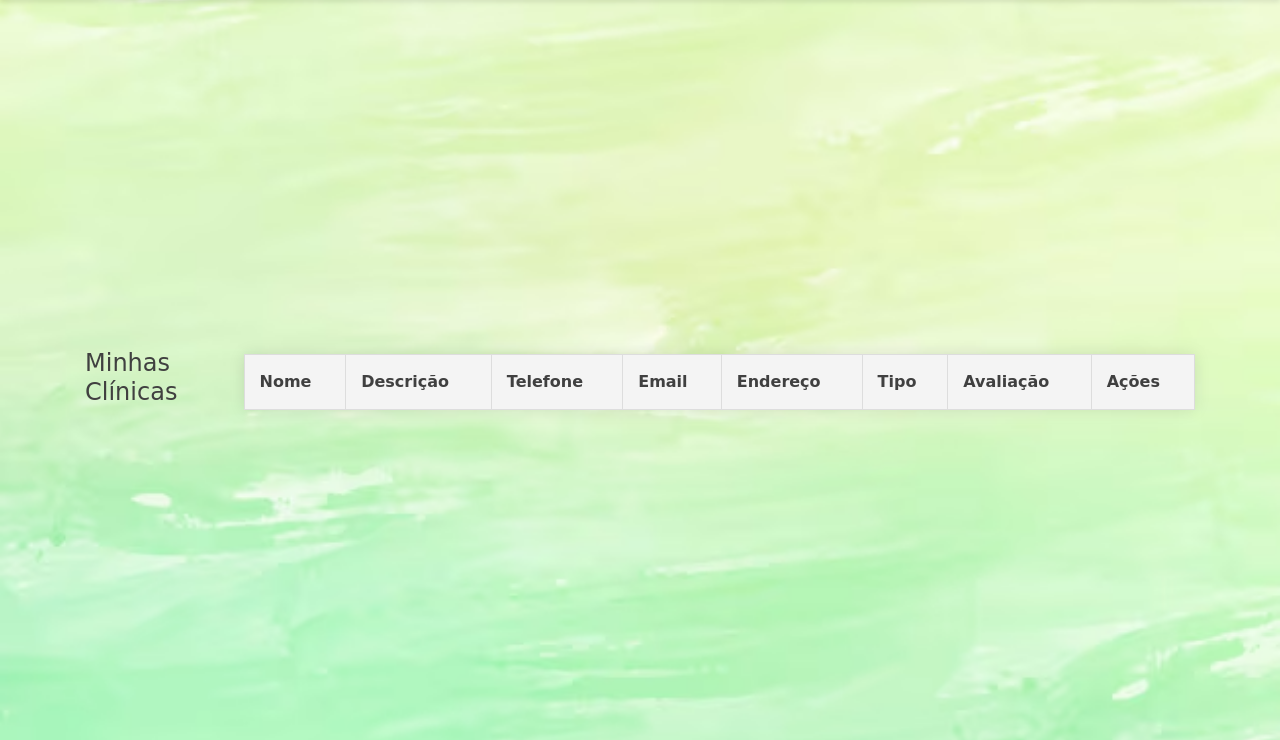
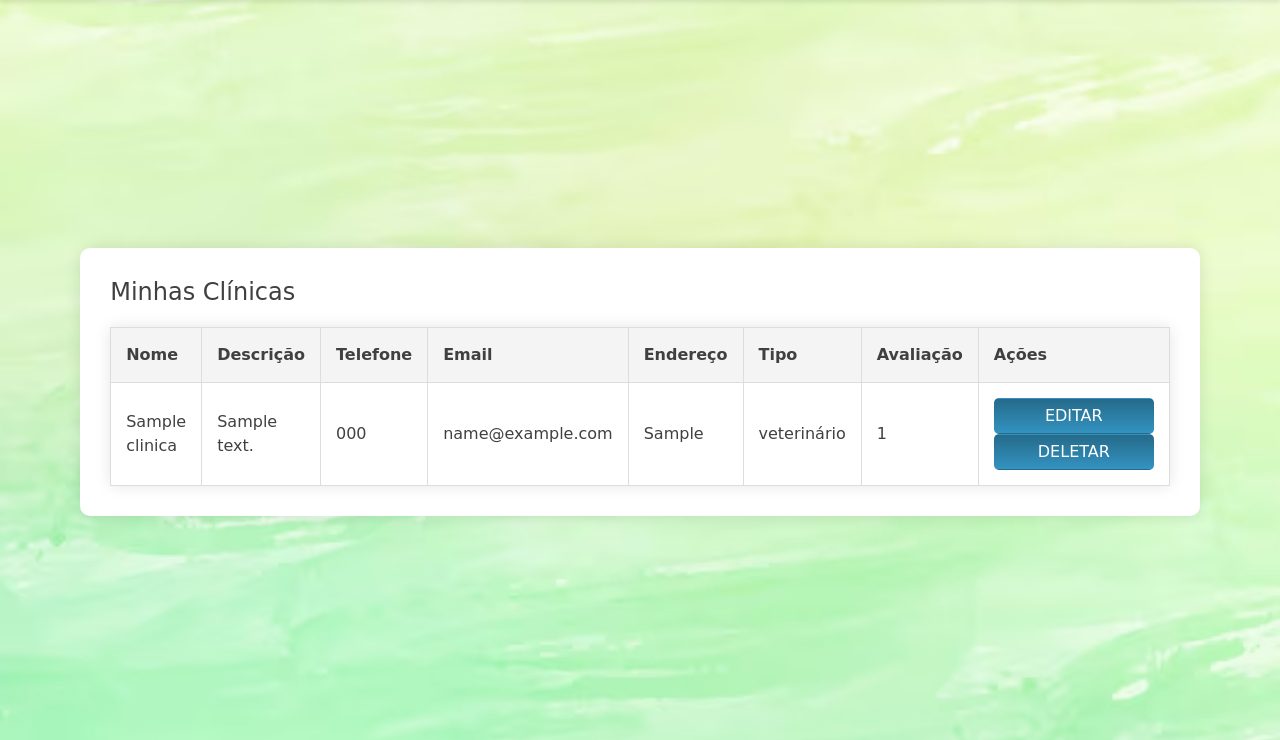
Before and after one commit to lipesanfelice/quickmed, a Flask app: page /account/user_clinicas in a window 1280 px wide. Shown: the part 60-800 px from the top of the page. Run offline with Flask 3, Linux system fonts and the light colour scheme; a user stored in the database is signed in; tables that the repository leaves empty or names only in its code hold one stand-in row (values such as "Sample post"); lists and menus that the app fills with data are empty; parts of the project's set-up code (start-up, migrations or seed data) failed here and were passed over; some libraries are stand-ins or nearby versions.

Commit message:
Botão delete e edit das clinicas_usuario funcionam agora

```diff
--- a/app.py
+++ b/app.py
@@ -97,8 +97,38 @@ def get_clinicas():
         return jsonify({"error": str(e)}), 500
 
 
+@app.route('/api/clinica/<int:clinica_id>', methods=['GET'])
+@login_required
+def get_clinica_by_id(clinica_id):
+    try:
+        # Busca a clínica pelo ID e verifica se está associada ao usuário atual
+        clinica = Clinica.query.filter_by(id=clinica_id).first()
+
+        if not clinica:
+            return jsonify({"error": "Clínica não encontrada ou não autorizada"}), 404
+
+        result = {
+            'id': clinica.id,
+            'nome': clinica.nome,
+            'descricao': clinica.descricao,
+            'telefone': clinica.telefone,
+            'latitude': float(clinica.latitude),
+            'longitude': float(clinica.longitude),
+            'email': clinica.email,
+            'endereco': clinica.endereco,
+            'tipo': clinica.tipo,
+            'horario': clinica.horario,
+            'avaliacao': float(clinica.avaliacao) if clinica.avaliacao else None,
+        }
+
+        return jsonify(result)
+
+    except Exception as e:
+        return jsonify({"error": str(e)}), 500
+
+
 ##Carrega as clínicas associados ao usuário
-@app.route('/api/clinicas', methods=['GET'])
+@app.route('/api/clinicas/', methods=['GET'])
 @login_required
 def api_clinicas():
     try:
@@ -134,7 +164,7 @@ def logout():
 
 
 #não sei se devia estar aqui, mas essa função serve para editar a clinica
-@app.route('/edit-user_clinics', methods=['PUT'])
+@app.route('/edit-user_clinics', methods=['POST'])
 @login_required
 def edit_clinica_bd():
     data = request.json
@@ -149,11 +179,7 @@ def edit_clinica_bd():
     clinica.telefone = data.get('telefone', clinica.telefone)
     clinica.email = data.get('email', clinica.email)
     clinica.endereco = data.get('endereco', clinica.endereco)
-    clinica.latitude = data.get('latitude', clinica.latitude)
-    clinica.longitude = data.get('longitude', clinica.longitude)
     clinica.tipo = data.get('tipo', clinica.tipo)
-    clinica.avaliacao = data.get('avaliacao', clinica.avaliacao)
-    clinica.horario = data.get('horario', clinica.horario)
 
     try:
         # Realizar o commit das alterações
@@ -163,6 +189,37 @@ def edit_clinica_bd():
         # Reverter as alterações em caso de erro
         db.session.rollback()
         return jsonify({"message": "Erro ao atualizar informações", "error": str(e)}), 500
+
+
+@app.route('/delete-user_clinics', methods=['POST'])
+@login_required
+def delete_user_clinic():
+
+    # Obter o ID da clínica a partir dos dados da requisição
+    data = request.get_json()
+    clinic_id = data.get('id')
+
+    if not clinic_id:
+        return jsonify({"error": "ID da clínica não fornecido."}), 400
+
+    # Verificar se a clínica pertence ao usuário atual
+    clinic_user = Clinica_Usuario.query.filter_by(
+        id_usuario=current_user.id,
+        id_clinica=clinic_id
+    ).first()
+
+    if not clinic_user:
+        return jsonify({"error": "Clínica não encontrada ou você não tem permissão para deletá-la."}), 404
+
+    try:
+        # Remover a associação entre o usuário e a clínica
+        db.session.delete(clinic_user)
+        db.session.commit()
+
+        return jsonify({"message": "Clínica deletada com sucesso."}), 200
+
+    except Exception as e:
+        return jsonify({"message": f"Erro ao deletar clínica: {str(e)}"}), 500
 
 # Função para adicionar uma clínica ao banco (Blueprint)
 @app.route('/clinicas', methods=['POST'])
--- a/populate.py
+++ b/populate.py
@@ -17,8 +17,8 @@ df['LONGITUDE'] = df['LONGITUDE'].astype(float)
 # Establish a connection to the MySQL database
 conn = mysql.connector.connect(
     host="localhost",
-    user="admin",
-    password="Chico2704",
+    user="root",
+    password="Chico2704$",
     database="quickmed"
 )
 
--- a/templates/account.html
+++ b/templates/account.html
@@ -33,7 +33,7 @@
         font-weight: bold;
     }
 
-    .botao-editar {
+    .botao-editar,.botao-clinicas {
         padding: 8px 16px;
         border-radius: 20px;
         background-image: linear-gradient(#256a8a, #3393c1);
--- a/templates/user_clinicas.html
+++ b/templates/user_clinicas.html
@@ -1,14 +1,22 @@
 {% extends 'base.html' %}
 
-{% block title %}Minhass Clínicas{% endblock %}
+{% block title %}Minhas Clínicas{% endblock %}
 
 {% block content %}
 <style>
+    #minhas-clinicas-container {
+        max-width: 1200px;
+        margin: 0 auto;
+        padding: 30px;
+        background-color: #ffffff;
+        border-radius: 10px;
+        box-shadow: 0 0 15px rgba(0, 0, 0, 0.1);
+    }
+
     #clinicas-table {
         width: 100%;
-        max-width: 1200px;
-        margin: 0 auto;
         border-collapse: collapse;
+        margin-top: 20px;
         box-shadow: 0 0 15px rgba(0, 0, 0, 0.1);
     }
 
@@ -23,7 +31,7 @@
     }
 
     #clinicas-table td:last-child {
-        display: flex;
+        display: fixed;
         gap: 10px;
     }
 
@@ -35,22 +43,19 @@
         text-align: center;
     }
 
-    .botao-editar {
-        padding: 8px 16px;
-        border-radius: 20px;
-        background-image: linear-gradient(#256a8a, #3393c1);
-        border: solid 1px #256a8a;
-        font-size: 14px;
-        color: white;
-        font-weight: bold;
-        align-self: center;
-        cursor: pointer;
-        text-align: center;
-        margin-top: 20px;
+    .btn-edit {
+        background-color: #007bff;
     }
 
-    /* Estilo do modal */
-    #editModal {
+    .btn-delete {
+        background-color: #007bff;
+    }
+
+    .btn-cancelar{
+        background-color: #007bff;
+    }
+
+    #editModal, #deleteModal {
         display: none;
         position: fixed;
         top: 0;
@@ -74,35 +79,21 @@
         gap: 20px;
     }
 
-    #modal-header {
-        display: flex;
-        justify-content: space-between;
-        align-items: center;
-    }
-
     #modal-form-content {
         display: grid;
-        grid-template-columns: repeat(3, 1fr); /* Duas colunas */
-        gap: 30px;
+        grid-template-columns: 1fr 1fr;
+        gap: 15px;
     }
 
     .campo-input {
         display: flex;
         flex-direction: column;
-        gap: 5px; /* Reduz o espaço entre o rótulo e o campo */
-    }
-
-    .btn-edit {
-        background-color: #007bff;
-    }
-
-    .btn-delete {
-        background-color: #dc3545;
+        gap: 5px;
     }
 </style>
 
+<div id="minhas-clinicas-container">
     <h1>Minhas Clínicas</h1>
-
     <table id="clinicas-table">
         <thead>
             <tr>
@@ -117,59 +108,37 @@
             </tr>
         </thead>
         <tbody>
-        <!-- As clínicas serão inseridas aqui via JavaScript -->
+            <!-- Dados das clínicas serão inseridos aqui via JavaScript -->
         </tbody>
     </table>
+
     <!-- Modal de Edição -->
     <div id="editModal" class="modal">
-    <div class="modal-content">
+        <div id="modal-content">
             <span class="close" onclick="$('#editModal').hide()">&times;</span>
             <h2>Editar Clínica</h2>
             <form id="edit-form">
                 <div id="modal-form-content">
                     <div class="campo-input">
-                <input type="hidden" id="clinica-id">
+                        <label for="nome">Nome:</label>
+                        <input type="text" id="nome" required />
                     </div>
-                <div class="campo-input">
-                    <label for="nome">Nome:</label>
-                    <input type="text" id="nome">
-                </div>
-
                     <div class="campo-input">
                         <label for="descricao">Descrição:</label>
                         <textarea id="descricao"></textarea>
                     </div>
-
                     <div class="campo-input">
                         <label for="telefone">Telefone:</label>
-                    <input type="text" id="telefone">
+                        <input type="text" id="telefone" />
                     </div>
-
                     <div class="campo-input">
                         <label for="emailClinica">Email:</label>
                         <input type="email" id="emailClinica" />
                     </div>
-
                     <div class="campo-input">
                         <label for="endereco">Endereço:</label>
                         <input type="text" id="endereco" />
                     </div>
-
-                <div class="campo-input">
-                    <label for="horario">Horário de Funcionamento:</label>
-                    <input type="text" id="horario" />
-                </div>
-
-                <div class="campo-input">
-                    <label for="latitude">Latitude:</label>
-                    <input type="number" id="latitude"  min="-90" max="90" step="0.0000001" />
-                </div>
-
-                <div class="campo-input">
-                    <label for="longitude">Longitude:</label>
-                    <input type="number" id="longitude" min="-180" max="180" step="0.0000001" />
-                </div>
-
                     <div class="campo-input">
                         <label for="tipo">Tipo:</label>
                         <select id="tipo">
@@ -178,127 +147,134 @@
                         </select>
                     </div>
                 </div>
-            <!-- Adicione mais campos conforme necessário -->
                 <div style="text-align: center;">
-                <button type="submit">Salvar</button>
+                    <button type="submit" class="btn btn-edit">Salvar</button>
                 </div>
             </form>
         </div>
     </div>
 
     <!-- Modal de Confirmação de Exclusão -->
-<div id="deleteModal" class="modal" style="display:none;">
-    <div class="modal-content">
+    <div id="deleteModal" class="modal">
+        <div id="modal-content">
             <span class="close" onclick="$('#deleteModal').hide()">&times;</span>
             <h2>Confirmar Exclusão</h2>
             <p>Tem certeza de que deseja excluir esta clínica?</p>
-        <button id="confirm-delete">Deletar</button>
-        <button onclick="$('#deleteModal').hide()">Cancelar</button>
+            <button id="confirm-delete" class="btn btn-cancelar">Deletar</button>
+            <button onclick="$('#deleteModal').hide()" class="btn btn-cancelar">Cancelar</button>
         </div>
     </div>
-
-
+</div>
 {% endblock %}
 
 {% block scripts %}
 <script>
-let clinicaId = null; // Variável global para armazenar o ID da clínica
-
-    function abrirModalDeletar(clinica){
-
+// Scripts para carregar, editar e deletar as clínicas
+    $(document).ready(function() {
+        // Carregar as clínicas
+        function carregarClinicas() {
+            $.get('/api/clinicas', function(clinicas) {
+                const tbody = $('#clinicas-table tbody');
+                tbody.empty();
+                clinicas.forEach(clinica => {
+                    tbody.append(`
+                        <tr>
+                            <td>${clinica.nome}</td>
+                            <td>${clinica.descricao}</td>
+                            <td>${clinica.telefone}</td>
+                            <td>${clinica.email}</td>
+                            <td>${clinica.endereco}</td>
+                            <td>${clinica.tipo}</td>
+                            <td>${clinica.avaliacao || 'N/A'}</td>
+                            <td>
+                                <button class="btn btn-edit" data-id="${clinica.id}">Editar</button>
+                                <button class="btn btn-delete" data-id="${clinica.id}">Deletar</button>
+                            </td>
+                        </tr>
+                    `);
+                });
+            });
         }
 
-    //Modal de edição da clinica
-    $('#editModal').submit(function(event) {
+        carregarClinicas();
+    });
+
+    $('#edit-form').submit(function (event) {
         event.preventDefault(); // Evita a atualização da página
 
         // Coleta os dados do formulário
         const data = {
+            id: $(this).data('clinica-id'),
             nome: $('#nome').val(),
             descricao: $('#descricao').val(),
             telefone: $('#telefone').val(),
             email: $('#emailClinica').val(),
             endereco: $('#endereco').val(),
-            latitude: $('#latitude').val(),
-            longitude: $('#longitude').val(),
             tipo: $('#tipo').val(),
-            avaliacao: $('#avaliacao').val(),
-            horario: $('#horario').val()
         };
 
         // Envia os dados usando AJAX
         $.ajax({
-            url: '/edit-user_clinics',  // URL correta para envio
+            url: '/edit-user_clinics',
             type: 'POST',
             contentType: 'application/json',
             data: JSON.stringify(data),
-            success: function(response) {
-                alert(response.message);
-                $('#editModal').hide();
-                carregarClinicas();
+            success: function (response) {
+                alert(response.message); // Exibe a mensagem de sucesso
+                window.location.href = '{{ url_for("user_clinicas") }}'; // Redireciona para o mapa
             },
-            error: function(xhr) {
+            error: function (xhr) {
                 alert('Erro ao editar clínica!'); // Exibe mensagem de erro
             }
         });
     });
 
-    //Carrega junto com a página
-    $(document).ready(function() {
-        // Função para carregar as clínicas
-        function carregarClinicas() {
-            $.get('/api/clinicas')  // Chama a rota da API para buscar as clínicas
-                .done(function(clinicas) {
-                    var tbody = $('#clinicas-table tbody');
-                    tbody.empty();  // Limpa a tabela antes de preencher
+    $(document).on('click', '.btn-edit', function() {
+        const id = $(this).data('id');
+        abrirModalEditar(id);
+    });
 
-                    clinicas.forEach(function(clinica) {
-                        // Cria uma nova linha para cada clínica
-                        var row = '<tr>' +
-                            '<td>' + clinica.nome + '</td>' +
-                            '<td>' + clinica.descricao + '</td>' +
-                            '<td>' + clinica.telefone + '</td>' +
-                            '<td>' + clinica.email + '</td>' +
-                            '<td>' + clinica.endereco + '</td>' +
-                            '<td>' + clinica.tipo + '</td>' +
-                            '<td>' + (clinica.avaliacao || 'N/A') + '</td>' +
-                            '<td>' +
-                                '<button id="btn-edit" class="btn btn-edit">Editar</button>' +
-                                '<button id="btn-delete" class="btn btn-delete" onclick="abrirModalDeletar(${clinica.id})">Deletar</button>' +
-                            '</td>' +
-                        '</tr>';
-                        tbody.append(row);  // Adiciona a nova linha na tabela
-                        // Adiciona o evento de clique para o botão "Editar"
-                        $('#btn-edit').last().click(function() {
-                            abrirModalEditar(clinica); // Passa o objeto clinica para a função
+    // Função para abrir o modal de edição
+    function abrirModalEditar(id) {
+        const editModal = document.getElementById('editModal');
+        editModal.style.display = 'flex'; // Exibe o modal
+        $('#edit-form').data('clinica-id', id);
+        $.get(`/api/clinica/${id}`, function(clinica) {
+            $('#nome').val(clinica.nome);
+            $('#descricao').val(clinica.descricao);
+            $('#telefone').val(clinica.telefone);
+            $('#emailClinica').val(clinica.email);
+            $('#endereco').val(clinica.endereco);
+            $('#tipo').val(clinica.tipo);
+        });
+
+    }
+
+    $(document).on('click', '.btn-delete', function() {
+        const id = $(this).data('id');
+        abrirModalDeletar(id);
+    });
+
+    // Função para abrir o modal de exclusão
+    function abrirModalDeletar(id) {
+        const deleteModal = document.getElementById('deleteModal');
+        deleteModal.style.display = 'flex'; // Exibe o modal
+        $('#confirm-delete').off('click').click(function() {
+            const data = {
+                id: id,
+            };
+
+            $.ajax({
+                url: `/delete-user_clinics`,
+                type: 'POST',
+                contentType: 'application/json',
+                data: JSON.stringify(data),
+                success: function() {
+                    $('#deleteModal').hide();
+                    window.location.href = '{{ url_for("user_clinicas") }}'; // Redireciona para o mapa
+                }
             });
         });
-                })
-                .fail(function(jqXHR, textStatus, errorThrown) {
-                    console.error('Erro ao carregar clínicas:', textStatus, errorThrown);
-                    alert('Erro ao carregar clínicas: ' + errorThrown);
-                });
-        }
-
-        // Carrega as clínicas assim que a página for carregada
-        carregarClinicas();
-    });
-
-    // Abrir o modal de edição e carregar os dados da clínica selecionada
-    function abrirModalEditar(clinica) {
-        $('#clinica-id').val(clinica.id);
-        $('#nome').val(clinica.nome);
-        $('#descricao').val(clinica.descricao);
-        $('#telefone').val(clinica.telefone),
-        $('#emailClinica').val(clinica.email),
-        $('#endereco').val(clinica.endereco),
-        $('#latitude').val(clinica.latitude),
-        $('#longitude').val(clinica.longitude),
-        $('#tipo').val(clinica.tipo),
-        $('#avaliacao').val(clinica.avaliacao),
-        $('#horario').val(clinica.horario)
-        //document.getElementById('editModal').style.display = 'flex'
-        $('#editModal').show(); // Mostrar o modal
     }
 
 </script>
```
Also changed, not shown: templates/clinicas.html (+70 -8 lines), templates/map.html (+31 -1 lines). Lines whose indentation alone changed are shown as unchanged.
